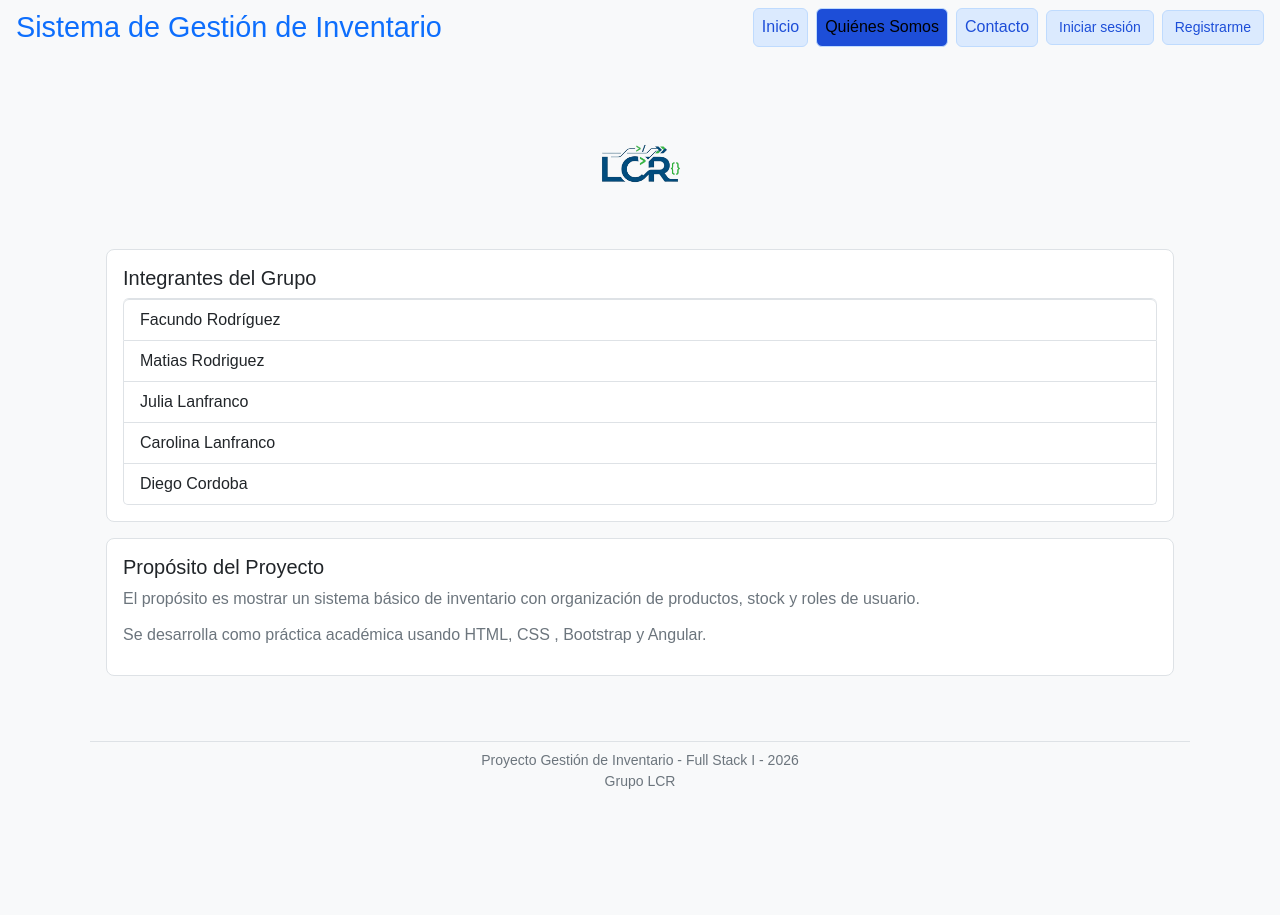
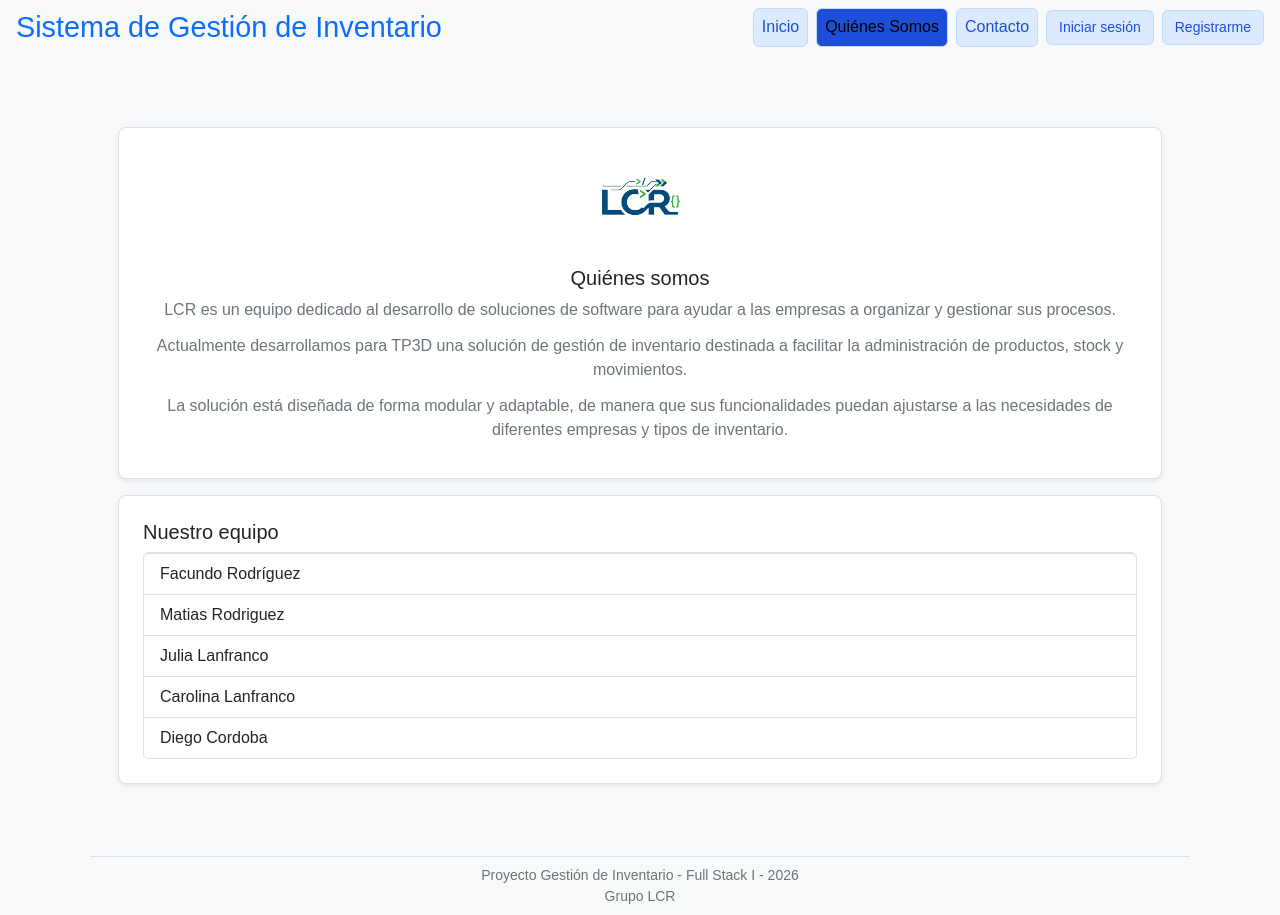
Before and after one commit to grupo-lcr-inventario-2026/gestion-de-inventario, an Angular app in the folder frontend/: page /quienes-somos in a window 1280 px wide. Before the commit the page ends 800 px from the top, so only its background shows below. Built offline with nearby package versions, Linux system fonts and the light colour scheme.

Commit message:
feat: actualiza página quienes somos

```diff
--- a/frontend/src/app/pages/quienes-somos/quienes-somos.html
+++ b/frontend/src/app/pages/quienes-somos/quienes-somos.html
@@ -1,14 +1,37 @@
 <main class="main">
+    <div class="container py-4">
 
+        <section class="card shadow-sm p-3 p-md-4 mb-3 text-center">
 
-    <!-- Imagen / Logo adaptado -->
-      <img src="img/Logo-LCR.png"
-           alt="Logo del grupo LCR"
-           class="img-fluid d-block mx-auto mb-3"
-           style="max-width: 180px;">
+            <img src="img/Logo-LCR.png"
+                 alt="Logo de LCR"
+                 class="img-fluid d-block mx-auto mb-3"
+                 style="max-width: 180px;">
 
-        <section class="card">
-            <h2 class="card__title">Integrantes del Grupo</h2>
+            <h2 class="card__title">Quiénes somos</h2>
+
+            <p class="card__text">
+                LCR es un equipo dedicado al desarrollo de soluciones de software
+                para ayudar a las empresas a organizar y gestionar sus procesos.
+            </p>
+
+            <p class="card__text">
+                Actualmente desarrollamos para TP3D una solución de gestión de
+                inventario destinada a facilitar la administración de productos,
+                stock y movimientos.
+            </p>
+
+            <p class="card__text">
+                La solución está diseñada de forma modular y adaptable, de manera
+                que sus funcionalidades puedan ajustarse a las necesidades de
+                diferentes empresas y tipos de inventario.
+            </p>
+
+        </section>
+
+        <section class="card shadow-sm p-3 p-md-4">
+
+            <h2 class="card__title">Nuestro equipo</h2>
 
             <ul class="list-group">
                 <li class="list-group-item">Facundo Rodríguez</li>
@@ -17,18 +40,8 @@
                 <li class="list-group-item">Carolina Lanfranco</li>
                 <li class="list-group-item">Diego Cordoba</li>
             </ul>
+
         </section>
 
-        <section class="card">
-            <h2 class="card__title">Propósito del Proyecto</h2>
-
-            <p class="card__text">
-                El propósito es mostrar un sistema básico de inventario con organización de productos, stock y roles de usuario.
-            </p>
-
-            <p class="card__text">
-                Se desarrolla como práctica académica usando HTML, CSS , Bootstrap y Angular.
-            </p>
-        </section>
-
-    </main>
+    </div>
+</main>
--- a/frontend/src/app/pages/quienes-somos/quienes-somos.ts
+++ b/frontend/src/app/pages/quienes-somos/quienes-somos.ts
@@ -1,21 +1,9 @@
-import { CommonModule } from '@angular/common';
 import { Component } from '@angular/core';
 
 @Component({
-  imports: [CommonModule],
+  imports: [],
   selector: 'app-quienes-somos',
   styles: ``,
   templateUrl: './quienes-somos.html',
-
-  }
-)
-
-export class QuienesSomos {
-  equipo = [
-    { nombre: 'Facu', rol: 'Scaffold & Arquitectura Base', desc: 'Líder técnico y encargado de la integración del sistema.' },
-    { nombre: 'Mati', rol: 'Capa de Datos & Autenticación', desc: 'Desarrollador Fullstack a cargo de servicios y modelos.' },
-    { nombre: 'Caro', rol: 'Gestión de Productos', desc: 'Especialista Frontend encargada del ABM de inventario.' },
-    { nombre: 'Julia', rol: 'Control de Stock & Landing', desc: 'Desarrolladora Frontend a cargo de movimientos de stock.' },
-    { nombre: 'Diego', rol: 'Reportes, Institucional & Datos', desc: 'Encargado de análisis de datos y documentación del sistema.' }
-  ];
-}
+})
+export class QuienesSomos {}
```
